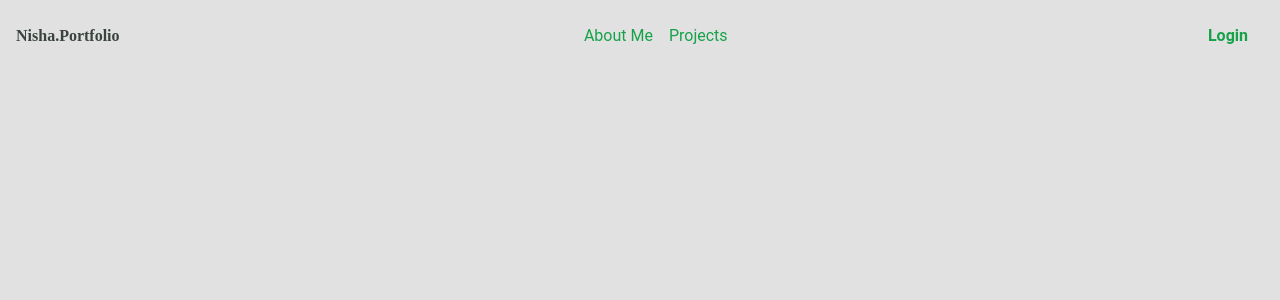
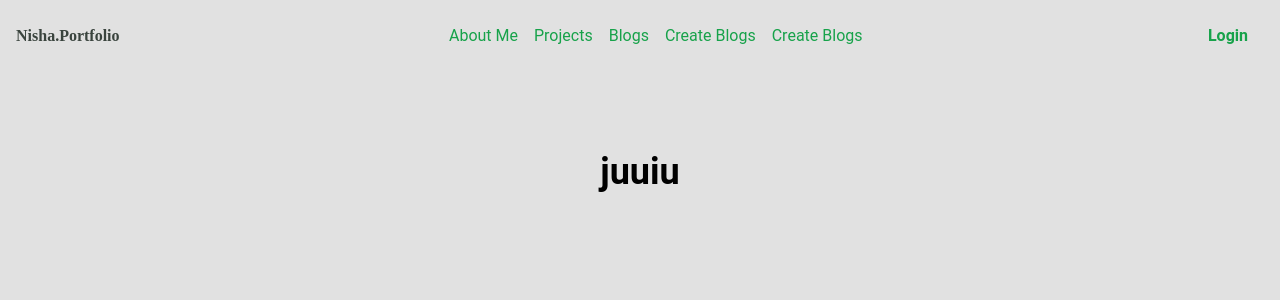
Before and after one commit to Nisha0202/myportfoliob5a7, a Next.js app in the folder my-portfolio/: page / in a window 1280 px wide. Shown: the top 300 px of the page. Built offline with nearby package versions, Linux system fonts and the light colour scheme.

Commit message:
fixed navbar

```diff
--- a/my-portfolio/src/app/layout.tsx
+++ b/my-portfolio/src/app/layout.tsx
@@ -2,6 +2,7 @@ import type { Metadata } from "next";
 import { Toaster } from "react-hot-toast";
 import type { ReactNode } from "react";
 import "./globals.css";
+import Navbar from "@/components/Navbar";
 
 export const metadata: Metadata = {
   title: "Nisha's Portfolio",
@@ -13,6 +14,7 @@ export default function RootLayout({ children }: { children: ReactNode }) {
   return (
     <html lang="en">
       <body className="min-h-screen min-w-screen">
+        <Navbar />
         <Toaster position="top-center" />
         {children}
       </body>
--- a/my-portfolio/src/app/login/page.tsx
+++ b/my-portfolio/src/app/login/page.tsx
@@ -2,7 +2,7 @@ import LoginForm from "@/components/LoginForm";
 
 export default function LoginPage() {
   return (
-    <main className="flex justify-center items-center min-h-screen">
+    <main className="flex justify-center items-center px-4 h-full py-16 sm:pt-32">
       <LoginForm />
     </main>
   );
--- a/my-portfolio/src/app/page.tsx
+++ b/my-portfolio/src/app/page.tsx
@@ -3,7 +3,7 @@ import Navbar from "../components/Navbar";
 export default function Home() {
   return (
     <div className="">
-<Navbar/>
+      <h1 className="text-4xl font-bold text-center mt-20">juuiu</h1>
     </div>
   );
 }
--- a/my-portfolio/src/components/Navbar.tsx
+++ b/my-portfolio/src/components/Navbar.tsx
@@ -26,10 +26,20 @@ export default function Navbar() {
           <Link href="#projects" className="text-[#17a24a] hover:text-[#22bd5b]">
             Projects
           </Link>
-          {/* Add more links as needed */}
+              <Link href="#blogs" className="text-[#17a24a] hover:text-[#22bd5b]">
+            Blogs
+          </Link>
+
+              <Link href="#blogs" className="text-[#17a24a] hover:text-[#22bd5b]">
+            Create Blogs
+          </Link>
+            <Link href="#blogs" className="text-[#17a24a] hover:text-[#22bd5b]">
+            Create Blogs
+          </Link>
+
         </div>
 
-        {/* Login Button - positioned to the right */}
+
         <button
           onClick={handleLoginClick}
           className="bg-transparent px-4 py-2 text-[#17a24a] hover:text-[#22bd5b] font-bold cursor-pointer focus:outline-none "
```
